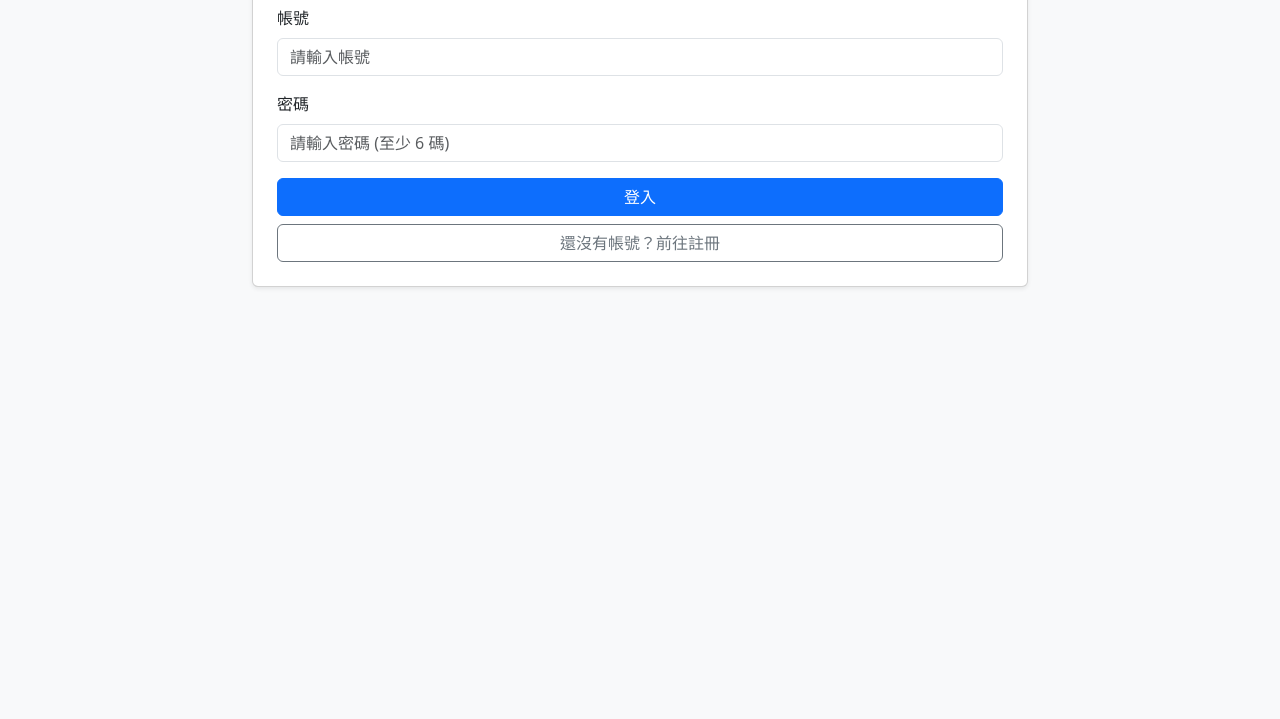
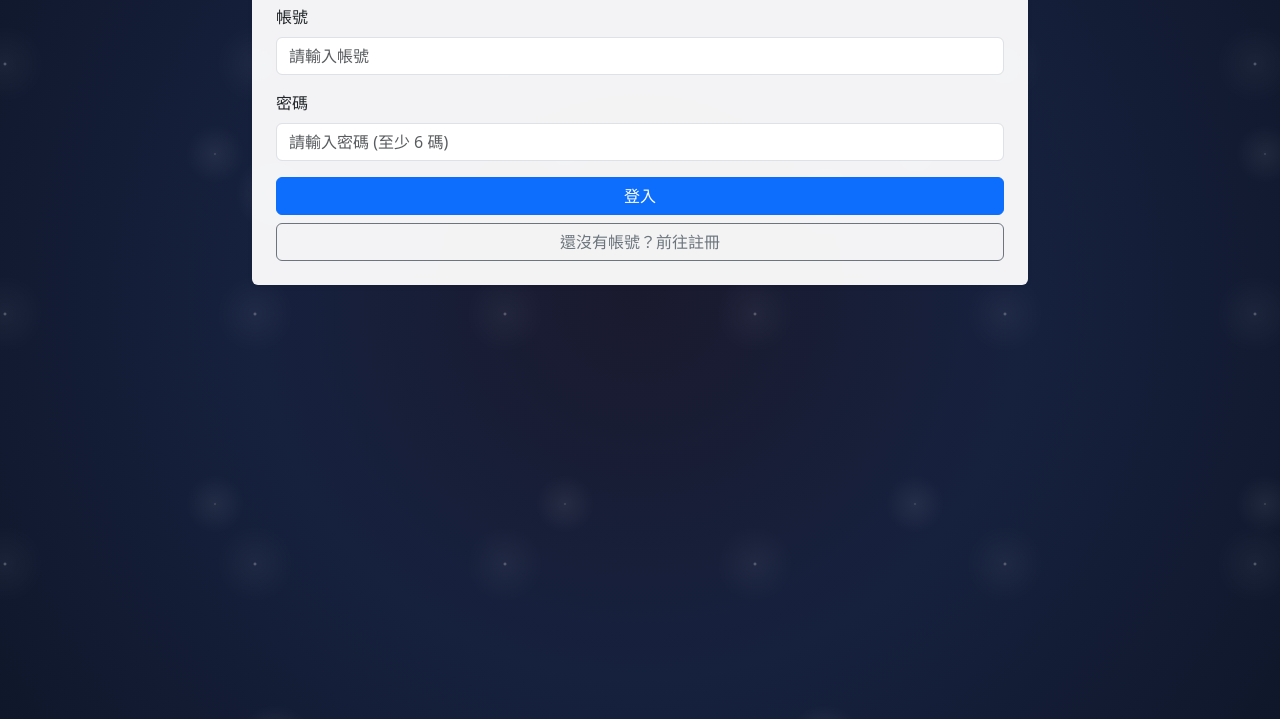
Before and after one commit to lavachocolate01/expense-tracker, a website: page public/index.html in a window 1280 px wide. Shown: the part 129-848 px from the top of the page. Before the commit the page ends 800 px from the top, so only its background shows below. Drawn offline with nearby package versions, Linux system fonts and the light colour scheme.

Commit message:
design: change background to starry night style

```diff
--- a/public/index.html
+++ b/public/index.html
@@ -5,8 +5,39 @@
   <meta name="viewport" content="width=device-width, initial-scale=1.0">
   <title>Lava 記帳小助手 - 期末專題</title>
   <link href="https://cdn.jsdelivr.net/npm/bootstrap@5.3.0/dist/css/bootstrap.min.css" rel="stylesheet">
-  <style>
+<style>
     .hidden { display: none !important; }
+
+    /* 🌌 全域星空背景設定 */
+    body {
+      background: radial-gradient(circle at 50% 50%, #1a1a2e 0%, #16213e 50%, #0f172a 100%) !important;
+      position: relative;
+      overflow-x: hidden;
+      min-height: 100vh;
+    }
+
+    /* ✨ 利用偽元素幫網頁加上微微的星光點綴 */
+    body::before {
+      content: "";
+      position: absolute;
+      top: 0; left: 0; width: 100%; height: 100%;
+      background-image:
+        radial-gradient(white, rgba(255,255,255,.2) 2px, transparent 40px),
+        radial-gradient(white, rgba(255,255,255,.15) 1px, transparent 30px),
+        radial-gradient(white, rgba(255,255,255,.1) 2px, transparent 40px);
+      background-size: 550px 550px, 350px 350px, 250px 250px;
+      background-position: 0 0, 40px 60px, 130px 270px;
+      opacity: 0.4;
+      z-index: -1;
+      pointer-events: none;
+    }
+
+    /* 📝 為了讓原本的白色卡片在深色背景下更好看，幫卡片加上一點點半透明玻璃質感（選用） */
+    .card {
+      background: rgba(255, 255, 255, 0.95) !important;
+      backdrop-filter: blur(5px);
+      border: none !important;
+    }
   </style>
 </head>
 <body class="bg-light">
```
